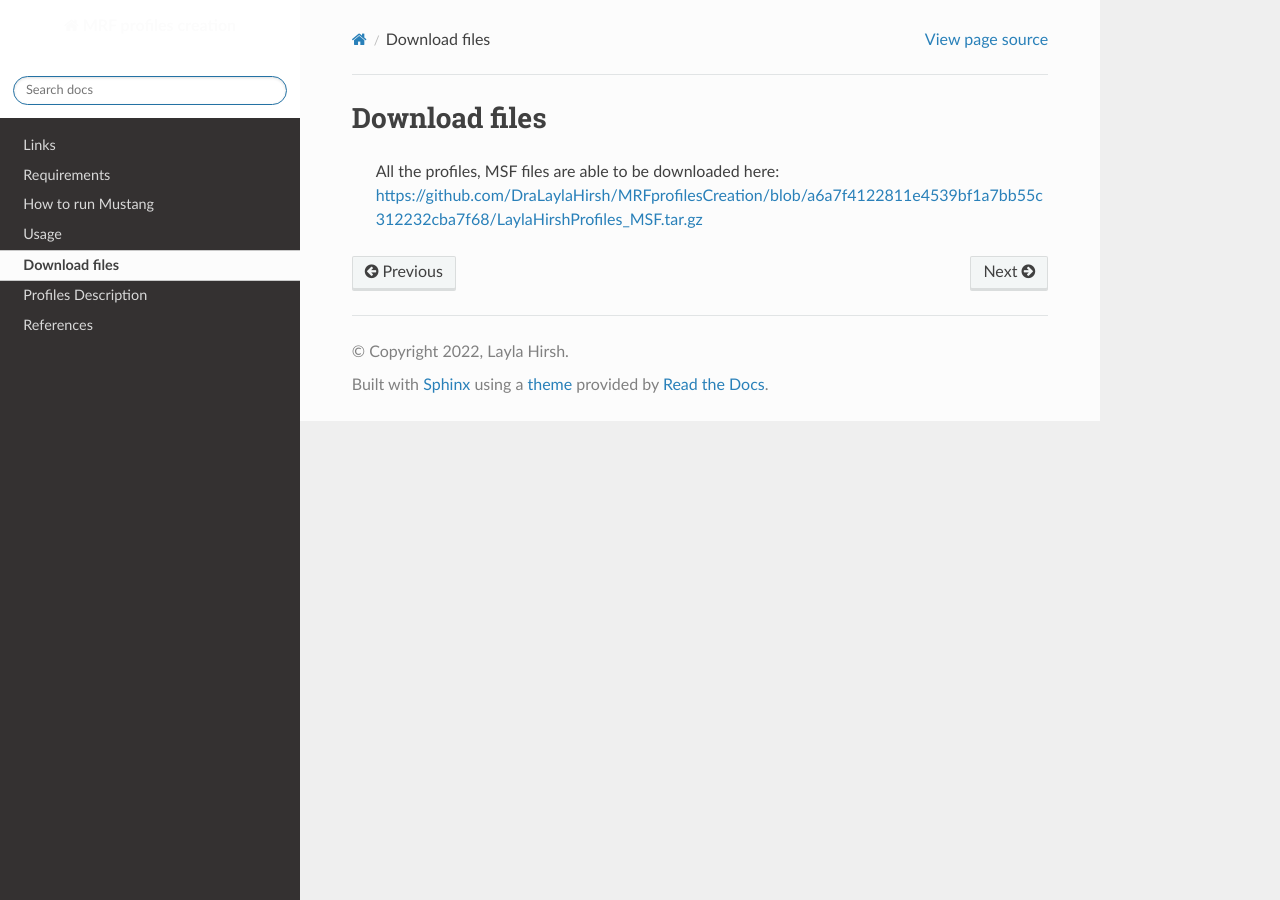
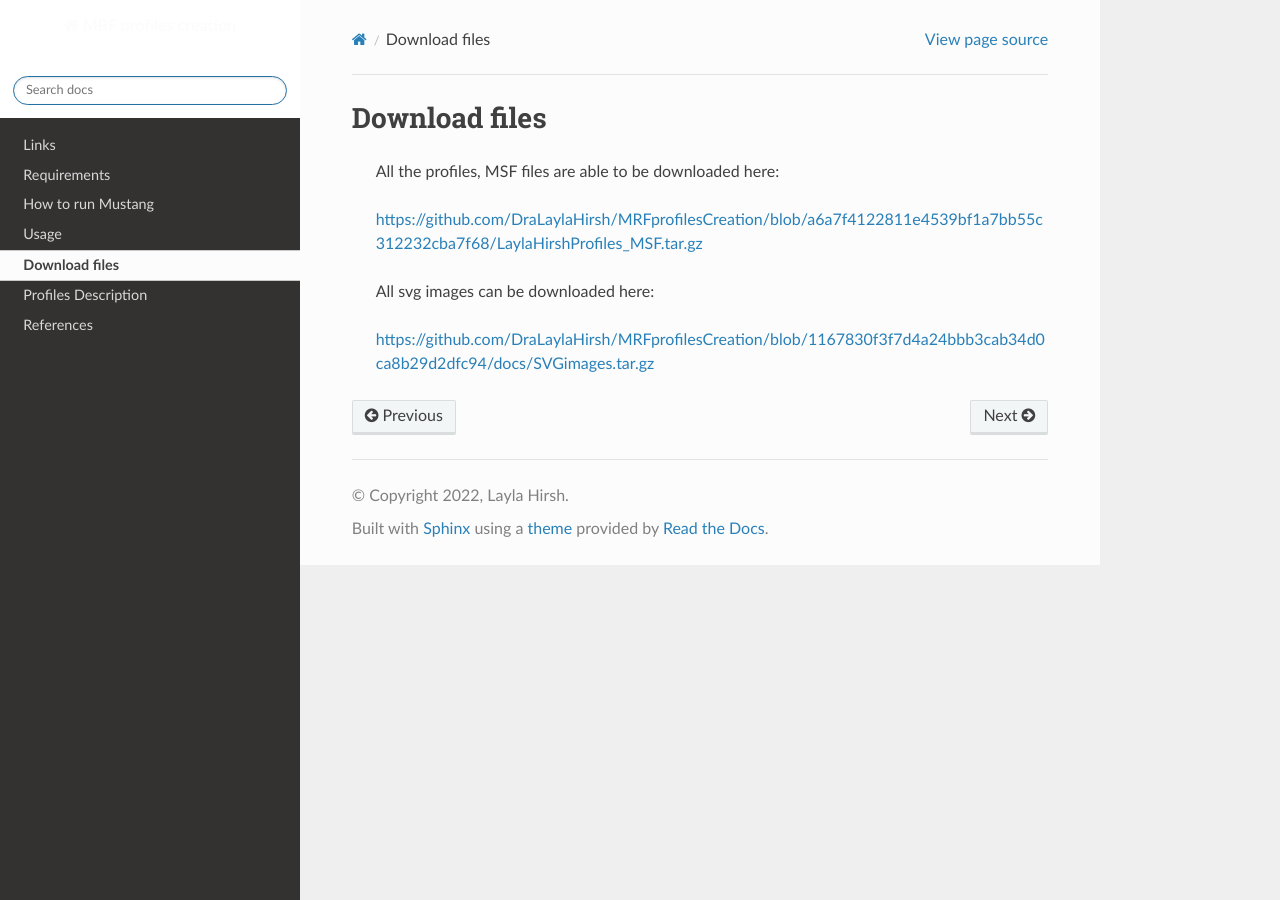
Before and after one commit to DraLaylaHirsh/MRFprofilesCreation, a Sphinx documentation site: the page built from docs/DataDownload.rst, in a window 1280 px wide. Built offline with Sphinx 7.4.7 and the Read the Docs theme 2.0.0, drawn with Linux system fonts in a browser that asks for light colours; pages that are not in the unit, such as notebooks, are missing from menus.

Commit message:
Update DataDownload.rst

```diff
--- a/docs/DataDownload.rst
+++ b/docs/DataDownload.rst
@@ -1,4 +1,10 @@
 Download files
 ==============
 
-  All the profiles, MSF files are able to be downloaded here: https://github.com/DraLaylaHirsh/MRFprofilesCreation/blob/a6a7f4122811e4539bf1a7bb55c312232cba7f68/LaylaHirshProfiles_MSF.tar.gz
+  All the profiles, MSF files are able to be downloaded here:
+
+  https://github.com/DraLaylaHirsh/MRFprofilesCreation/blob/a6a7f4122811e4539bf1a7bb55c312232cba7f68/LaylaHirshProfiles_MSF.tar.gz
+
+  All svg images can be downloaded here:
+
+  https://github.com/DraLaylaHirsh/MRFprofilesCreation/blob/1167830f3f7d4a24bbb3cab34d0ca8b29d2dfc94/docs/SVGimages.tar.gz
```
